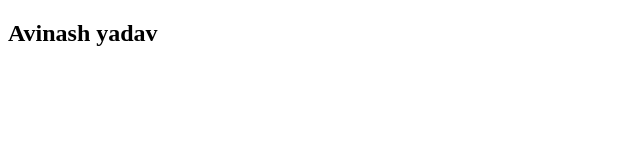
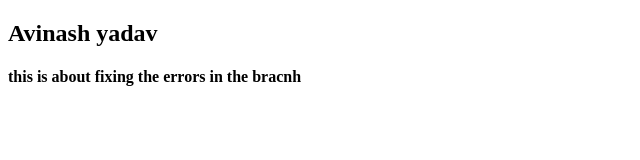
Before and after one commit to Avinash1450/tut, a plain HTML site: page index.html in a window 1280 px wide. Shown: the whole page, without its empty margins (0-640 px from the left). Drawn offline with Linux system fonts and the light colour scheme.

Commit message:
error cleared

```diff
--- a/index.html
+++ b/index.html
@@ -7,5 +7,6 @@
 </head>
 <body>
 	<h2>Avinash yadav</h2>
+	<h4>this is about fixing the errors in the bracnh</h2>
 </body>
 </html>
```
